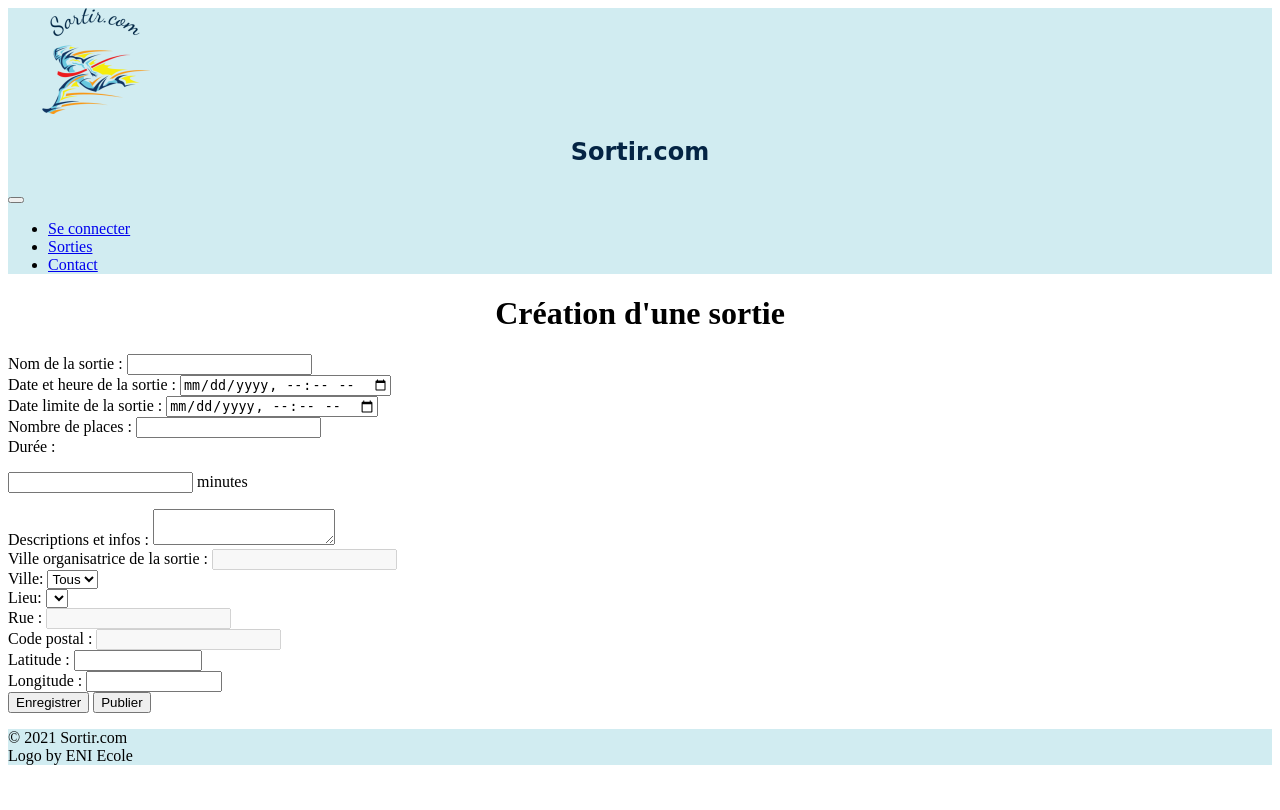
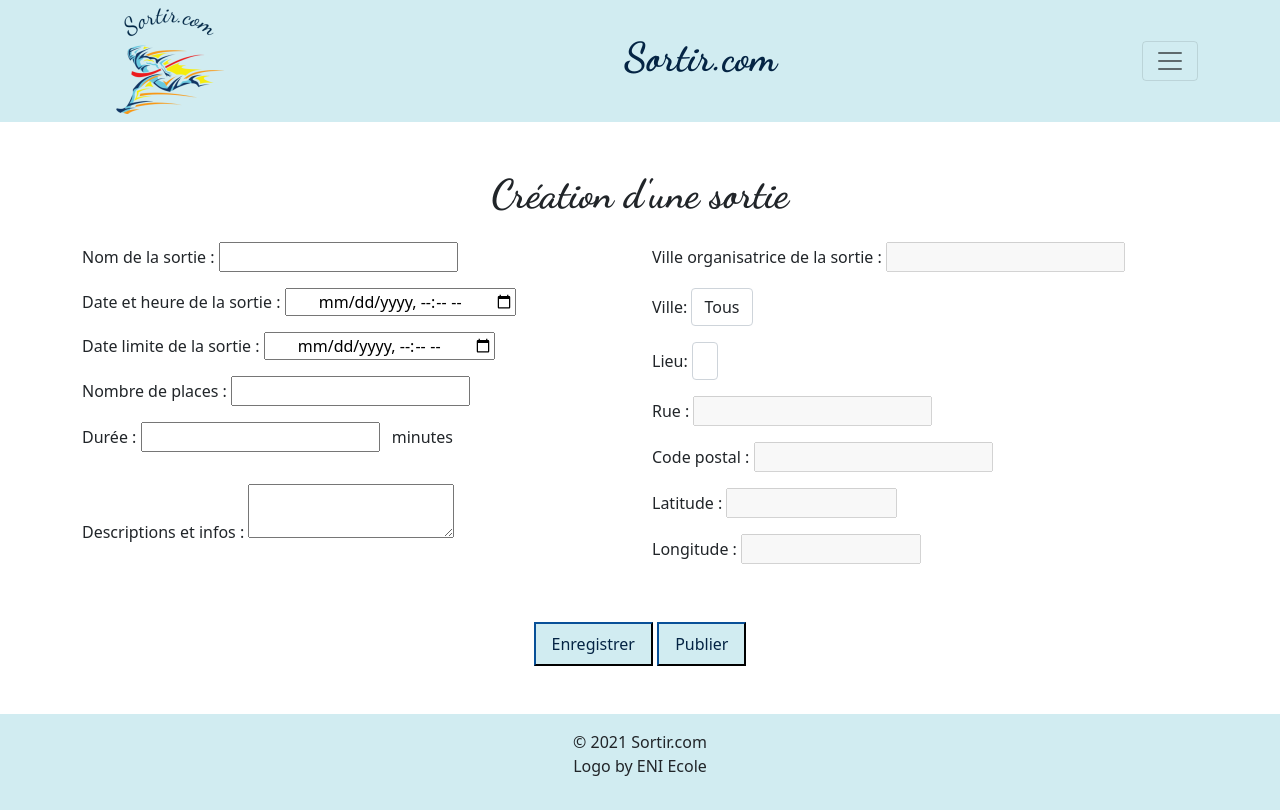
Before and after one commit to chloeRgit/SortirEniApp, a Symfony app: template templates/main/creationsortie.html.twig in a window 1280 px wide. Before the commit the page ends 765 px from the top, so only its background shows below. Run offline with Twig, Linux system fonts and the light colour scheme; the template is opened without the code that fills it, so the values that code supplies are empty; some libraries are stand-ins or nearby versions.

Commit message:
Front creation de site ok

```diff
--- a/public/css/styles.css
+++ b/public/css/styles.css
@@ -1,9 +1,30 @@
-table tr th,
-table tr td{
-    width: 10em;
+@import url('https://fonts.googleapis.com/css2?family=Dancing+Script:wght@700&display=swap');
+
+html {
+    height: 100vh;
+}
+
+body {
+    height: 100%;
+    display: flex;
+    flex-direction: column;
+}
+
+main {
+    flex: 1;
+}
+
+footer {
+    padding: 30px 0;
+    margin-bottom: 0;
+}
+
+h1 {
+    font-family: 'Dancing Script', cursive;
     text-align: center;
-    border: 1px solid black;
 }
+
+
 
 #modification_profil label,
 #modification_profil input,
@@ -28,19 +49,124 @@ table tr td{
     display: inline-block!important;
 }
 
-h1{
-    text-align: center;
-}
-
 .btn-container{
     text-align: center;
     margin-top: 2em;
 }
 
-.btn-container a{
+.btn-container a, btn-action{
     padding: 0.5em 1em;
     background-color: wheat;
     text-decoration: none;
     color: black;
     text-transform: uppercase;
 }
+.btn-action{
+    padding: 0.5em 1em!important;
+    background-color:#d1ecf1 !important;
+    text-decoration: none;
+    color: #042444!important;
+    margin-top: 10px;
+    border-color: #042444!important;
+}
+.btn-afficher, .btn-modifier{
+    padding: 0.5em 1em!important;
+    background-color:#d1ecf1 !important;
+    text-decoration: none;
+    color: #042444!important;
+}
+.btn-afficher:hover,.btn-modifier:hover{
+    padding: 0.5em 1em!important;
+    background-color:#042444 !important;
+    text-decoration: none;
+    color: #d1ecf1!important;
+}
+.btn-inscrit{
+    padding: 0.5em 1em!important;
+    background-color:#b0b084 !important;
+    text-decoration: none;
+    color: #042444!important;
+}
+.btn-inscrit:hover{
+    padding: 0.5em 1em!important;
+    background-color: #042444!important;
+    text-decoration: none;
+    color: #b0b084!important;
+}
+.btn-annuler{
+    padding: 0.5em 1em!important;
+    background-color:#042444 !important;
+    text-decoration: none;
+    color: #ec1c1c!important;
+}
+.btn-annuler:hover{
+    padding: 0.5em 1em!important;
+    background-color:#ec1c1c !important;
+    text-decoration: none;
+    color: #042444!important;
+}
+.btn-desister{
+    padding: 0.5em 1em!important;
+    background-color:#b0b084 !important;
+    text-decoration: none;
+    color: #042444!important;
+}
+.btn-desister:hover{
+    padding: 0.5em 1em!important;
+    background-color:#042444 !important;
+    text-decoration: none;
+    color: #ec1c1c!important;
+}
+.btn-publier{
+    padding: 0.5em 1em!important;
+    background-color:#f2e80e !important;
+    text-decoration: none;
+    color: #042444!important;
+}
+.btn-publier:hover{
+    padding: 0.5em 1em!important;
+    background-color: #042444!important;
+    text-decoration: none;
+    color: #f2e80e!important;
+}
+.tab-scrollbar {
+    position: relative;
+    height: 300px;
+    overflow: auto;
+}
+.table-wrapper-scroll-y {
+    display: block;
+}
+.connectinfo{
+
+    text-align: right;
+}
+h1.titlefiltre{
+    text-align: left;
+}
+.blockfiltre{
+    margin-bottom: 30px;
+}
+
+.create_sortie .button-container{
+    text-align: center;
+    margin-top: 2em;
+}
+
+.create_sortie .col-lg-6 div{
+    margin: 1em 0!important;
+}
+
+select{
+    display: inline-block!important;
+    width: auto!important;
+}
+
+.create_sortie input{
+    min-width: 30%!important;;
+    text-align: center;
+}
+
+#duree-sortie{
+    margin-right: 0.5em;
+}
--- a/templates/base.html.twig
+++ b/templates/base.html.twig
@@ -73,7 +73,7 @@
         {% block body %}{% endblock %}
     </div>
 </main>
-<footer class="py-3 fixed-bottom" style="background-color: #d1ecf1;">
+<footer class="py-3" style="background-color: #d1ecf1;">
     <div class="container">
         <p class="text-center">
             &copy; {{ "now"|date("Y") }} Sortir.com<br>
--- a/templates/main/creationsortie.html.twig
+++ b/templates/main/creationsortie.html.twig
@@ -1,14 +1,10 @@
 {% extends 'base.html.twig' %}
-{% block stylesheets %}
-    <link href="{{ asset('css/styles.css') }}" type="text/css" rel="stylesheet"/>
-    <!-- Copy CSS from https://getbootstrap.com/docs/5.0/getting-started/introduction/#css -->
-{% endblock %}
-
 
 {% block body %}
     <h1> Création d'une sortie </h1>
-
     <form name="creation_sortie" class="create_sortie" action="{{ path('app_sortie') }}" method="post">
+        <div class="row">
+        <div class="col-lg-6">
         <div>
             <label for="titre-sortie">Nom de la sortie :</label>
             <input type="text" name="titre-sortie">
@@ -27,7 +23,7 @@
         </div>
         <div>
             <label for="duree-sortie">Durée :</label>
-            <p><input type="number" name="duree-sortie"> minutes </p>
+            <p><input type="number" name="duree-sortie" id="duree-sortie"> minutes </p>
         </div>
         <div>
             <label for="desc-sortie">Descriptions et infos :</label>
@@ -35,6 +31,8 @@
 
         </textarea>
         </div>
+        </div>
+        <div class="col-lg-6">
         <div>
             <label for="ville-org-sortie">Ville organisatrice de la sortie :</label>
             <input type="text" name="ville-org-sortie" disabled value="{{ siteOrganisateur }}">
@@ -63,18 +61,21 @@
         </div>
         <div>
             <label for="lat-lieu-sortie">Latitude :</label>
-            <input type="number" name="lat-lieu-sortie" min="-90" max="90" step=".0000001" id="lat-lieu-sortie">
+            <input type="number" name="lat-lieu-sortie" min="-90" max="90" step=".0000001" disabled id="lat-lieu-sortie">
         </div>
         <div>
             <label for="long-lieu-sortie">Longitude :</label>
-            <input type="number" name="long-lieu-sortie" min="-180" max="180" step=".0000001" id="long-lieu-sortie">
+            <input type="number" name="long-lieu-sortie" min="-180" max="180" step=".0000001" disabled id="long-lieu-sortie">
+        </div>
         </div>
 
         <div class="button-container">
-            <button type="submit" name="action" value="1">Enregistrer</button>
-            <button type="submit" name="action" value="2">Publier</button>
+            <button class="btn-action" type="submit" name="action" value="1">Enregistrer</button>
+            <button class="btn-action" type="submit" name="action" value="2">Publier</button>
+        </div>
         </div>
     </form>
+
     <script src="https://cdn.jsdelivr.net/npm/axios/dist/axios.min.js"></script>
     <script>
         function populateSelect(id) {
@@ -83,14 +84,20 @@
             // THE JSON ARRAY.
             let url = 'http://localhost/__symfony/SortirEniApp/public/api/select_lieu';
             let url2 = url + '/' + id;
+            var ele = document.getElementById('lieu-select');
             console.log(url2);
             let tableau = [];
             axios.get(url2).then(response => {
                 tableau = response.data;
-                var ele = document.getElementById('lieu-select');
+                console.log(response.data);
+                var opt = document.createElement('option');
+                opt.value = 0;
+                opt.innerHTML = "Tous";
+                opt.selected = true;
+                ele.appendChild(opt);
                 for (var i = 0; i < tableau.length; i++) {
                     ele.innerHTML = ele.innerHTML +
-                        '<option value="' + tableau[i]['id'] + '" selected>' + tableau[i]['nom'] + '</option>';
+                        '<option value="' + tableau[i]["id"] + '">' + tableau[i]["nom"] + '</option>';
                 }
             })
         }
```
Also changed, not shown: src/Controller/SortieController.php (+10 -1 lines).
